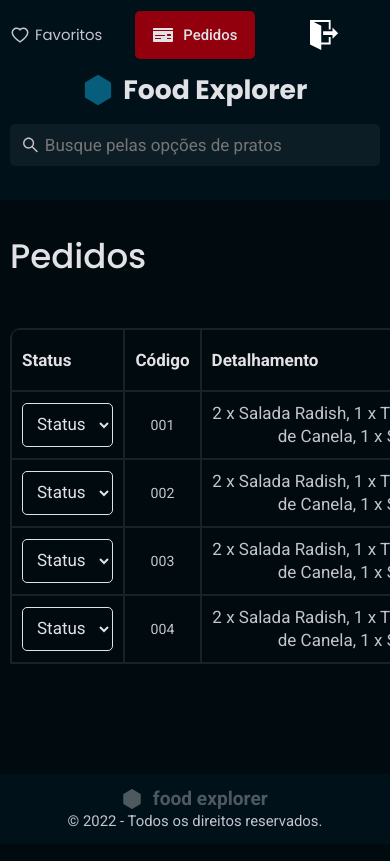
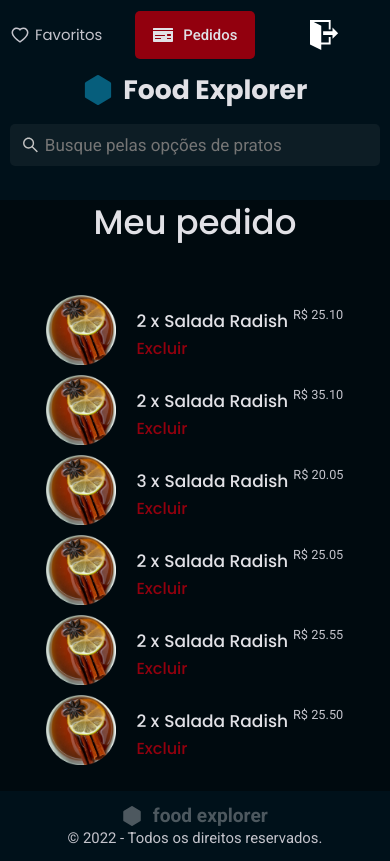
Before and after one commit to EduardoNGomes/Front_end_Explorer_Food, a React (Vite) app: page / in a window 390 px wide. Built offline with nearby package versions, Linux system fonts and the light colour scheme.

Commit message:
Create page Payment mobile version

```diff
--- a/src/components/Credit/style.js
+++ b/src/components/Credit/style.js
@@ -1,7 +1,7 @@
 import styled from 'styled-components'
 
 export const Container = styled.div`
-  width: 450px;
+  max-width: 450px;
   display: flex;
   flex-direction: column;
   justify-content: center;
@@ -29,6 +29,10 @@ export const Container = styled.div`
   button {
     justify-content: center;
   }
+
+  @media (max-width: 400px) {
+    padding: 10px;
+  }
 `
 
 export const OtherInformation = styled.div`
@@ -40,4 +44,8 @@ export const OtherInformation = styled.div`
     flex-direction: column;
     gap: 5px;
   }
+
+  @media (max-width: 400px) {
+    flex-direction: column;
+  }
 `
--- a/src/components/OrdersPayment/index.jsx
+++ b/src/components/OrdersPayment/index.jsx
@@ -19,8 +19,8 @@ export const OrdersPayment = ({status}) => {
   const [ paymentMethod, setPaymentMethod ] = useState(status)
 
 
-  const haddlePayment = (statusreceive) => {
-    switch(statusreceive){
+  const haddlePayment = (statusReceive) => {
+    switch(statusReceive){
       case 'pending':
         return (
           <div className="status-order">
--- a/src/components/OrdersPayment/style.js
+++ b/src/components/OrdersPayment/style.js
@@ -6,7 +6,6 @@ export const Container = styled.div`
 
   .pay {
     display: flex;
-
     > button {
       margin: 0;
       width: 100%;
@@ -40,6 +39,7 @@ export const Container = styled.div`
   }
 `
 export const Image = styled.div`
+  width: 100%;
   height: 50vh;
   display: flex;
   justify-content: center;
@@ -62,6 +62,8 @@ export const Image = styled.div`
     > div {
       display: flex;
       flex-direction: column;
+      justify-content: center;
+      align-items: center;
       gap: 15px;
       p {
         text-align: center;
@@ -73,4 +75,17 @@ export const Image = styled.div`
       }
     }
   }
+
+  @media (max-width: 400px) {
+    .status-order {
+      h3 {
+        font-size: 2rem;
+      }
+      > div {
+        p {
+          font-size: 1.6rem;
+        }
+      }
+    }
+  }
 `
--- a/src/components/Qrcode/style.js
+++ b/src/components/Qrcode/style.js
@@ -2,6 +2,8 @@ import styled from 'styled-components'
 
 export const Container = styled.div`
   img {
+    display: flex;
+    margin: 0 auto;
     max-width: 300px;
   }
 `
--- a/src/main.jsx
+++ b/src/main.jsx
@@ -19,7 +19,7 @@ ReactDOM.createRoot(document.getElementById('root')).render(
   <React.StrictMode>
     <ThemeProvider theme={theme}>
       <GlobalStyle/>
-      <OrdersAdmin/>
+      <Payment/>
     </ThemeProvider>
   </React.StrictMode>
 )
--- a/src/pages/Payment/index.jsx
+++ b/src/pages/Payment/index.jsx
@@ -67,7 +67,6 @@ export const Payment = () => {
   function totalValue(){
     for(let i of pedidos){
       sum += Number(i.quantity) * Number(i.value)
-      console.log(sum)
     }
     return sum
   }
--- a/src/pages/Payment/style.js
+++ b/src/pages/Payment/style.js
@@ -4,21 +4,32 @@ export const Container = styled.div`
   width: 100%;
   height: 100vh;
   display: grid;
-  grid-template-rows: 70px auto 50px;
+  grid-template-rows: 100px auto 70px;
+
   grid-template-areas:
     'header'
     'content'
     'footer';
 
-  overflow-y: auto;
+  @media (max-width: 1024px) {
+    grid-template-rows: 200px auto 70px;
+  }
+  @media (max-width: 400px) {
+    grid-template-rows: auto auto 70px;
+  }
 `
 
 export const Content = styled.div`
   grid-area: content;
 
-  margin: 50px auto;
+  padding: 0 10px;
+  margin: 0 auto;
+
   width: 100%;
-  max-width: 1120px;
+  max-width: 1280px;
+  height: 70vh;
+
+  overflow-y: auto;
 
   /* display: flex;
   justify-content: space-between; */
@@ -116,4 +127,56 @@ export const Content = styled.div`
       color: ${({ theme }) => theme.COLORS.COLOR_TEXT_WHITE};
     }
   }
+
+  @media (max-width: 1000px) {
+    grid-template-columns: 1fr;
+    grid-template-areas:
+      'orders'
+      'payment';
+
+    .orders {
+      .scroll {
+        width: 100%;
+      }
+    }
+    .orders,
+    .payments {
+      align-items: center;
+      margin: 0 auto;
+    }
+    .orders .scroll {
+      width: 100%;
+      padding: 20px;
+    }
+    .payments {
+      margin-bottom: 50px;
+    }
+    .payments div {
+      width: 100%;
+    }
+  }
+  @media (max-width: 400px) {
+    .orders {
+      .scroll {
+        overflow-y: auto;
+
+        height: 60vh;
+      }
+      .foods {
+        img {
+          width: 70px;
+        }
+        .infos {
+          .quantity,
+          .name {
+            font-size: 1.6rem;
+          }
+
+          .value {
+            font-size: 1.2rem;
+          }
+        }
+      }
+    }
+  }
 `
```
